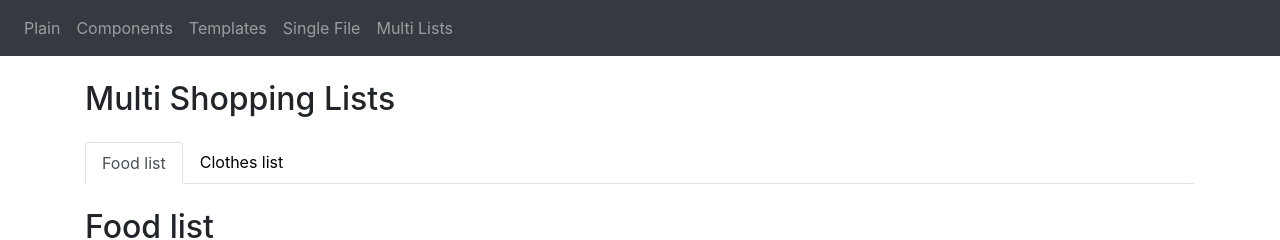
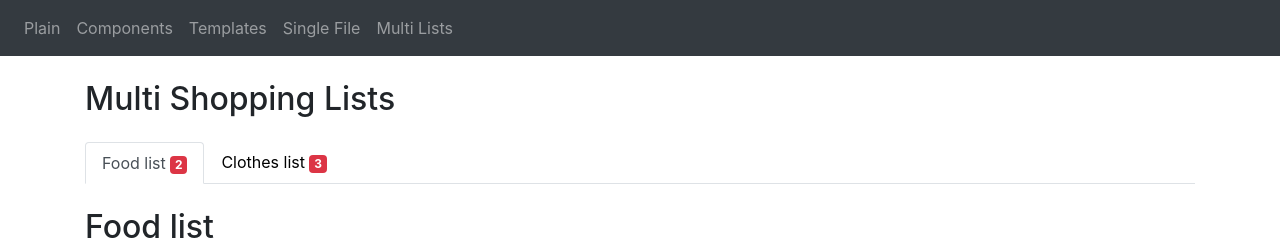
Before and after one commit to cichy380/shopping-list-vue-test-project, a Vue app: page /#/multi in a window 1280 px wide. Shown: the top 240 px of the page. Built offline with nearby package versions, Linux system fonts and the light colour scheme.

Commit message:
Added active items number

```diff
--- a/src/components/views/MultiShoppingLists.vue
+++ b/src/components/views/MultiShoppingLists.vue
@@ -4,7 +4,10 @@
 
     <ul class="nav nav-tabs">
       <li class="nav-item" v-for="list in shoppinglists" :key="list.id">
-        <button class="nav-link" :class="{'active': list.active}" @click="selectList(list.id)">{{ list.title }}</button>
+        <button class="nav-link" :class="{'active': list.active}" @click="selectList(list.id)">
+          {{ list.title }}
+          <span class="badge badge-danger" v-show="activeItemsCount(list.id)">{{ activeItemsCount(list.id) }}</span>
+        </button>
       </li>
     </ul>
 
@@ -31,7 +34,8 @@ export default {
   store,
   components: { ShoppingListComponent },
   computed: mapGetters({
-    shoppinglists: 'getLists'
+    shoppinglists: 'getLists',
+    activeItemsCount: 'activeItemsByListIdCount'
   }),
   methods: {
     selectList (selectedListId) {
--- a/src/vuex/getters.js
+++ b/src/vuex/getters.js
@@ -1,3 +1,4 @@
 export default {
-  getLists: state => state.shoppinglists
+  getLists: state => state.shoppinglists,
+  activeItemsByListIdCount: state => id => state.shoppinglists.find(list => id === list.id).items.filter(item => !item.checked).length
 }
```
